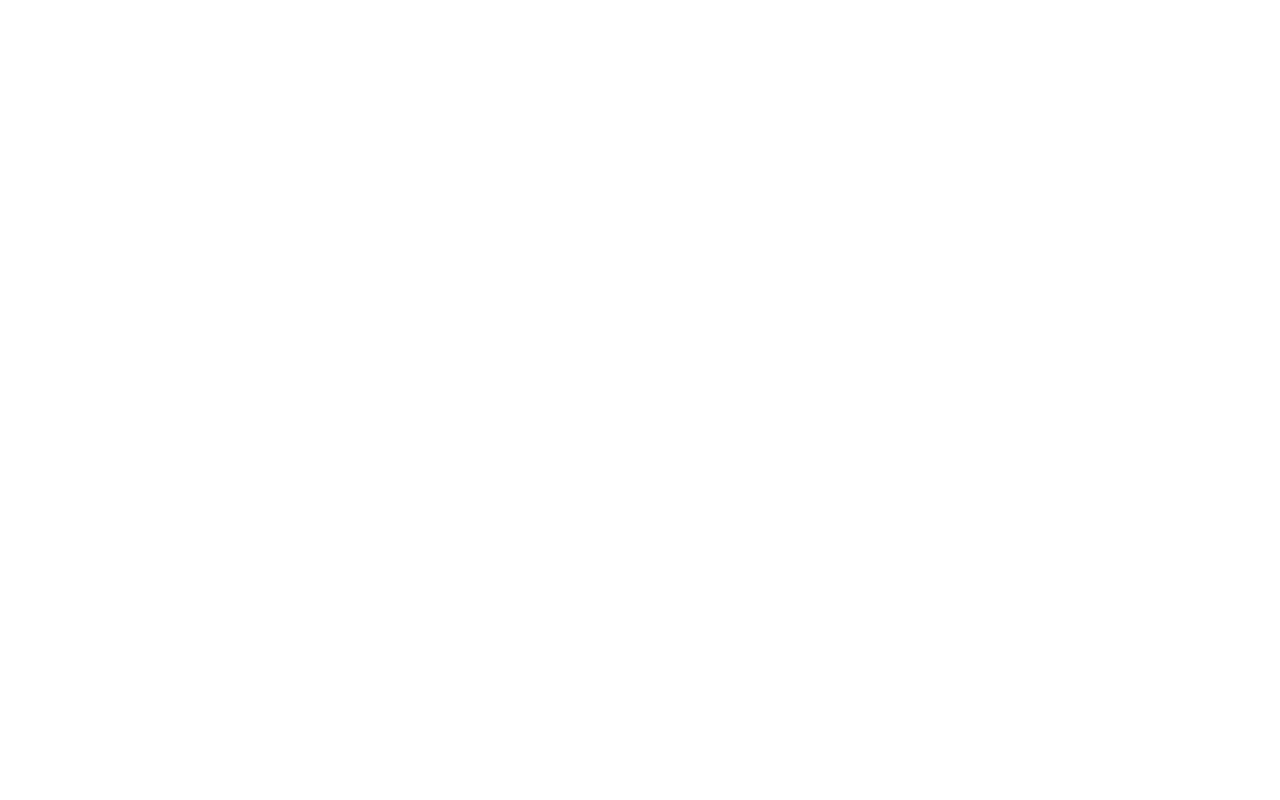
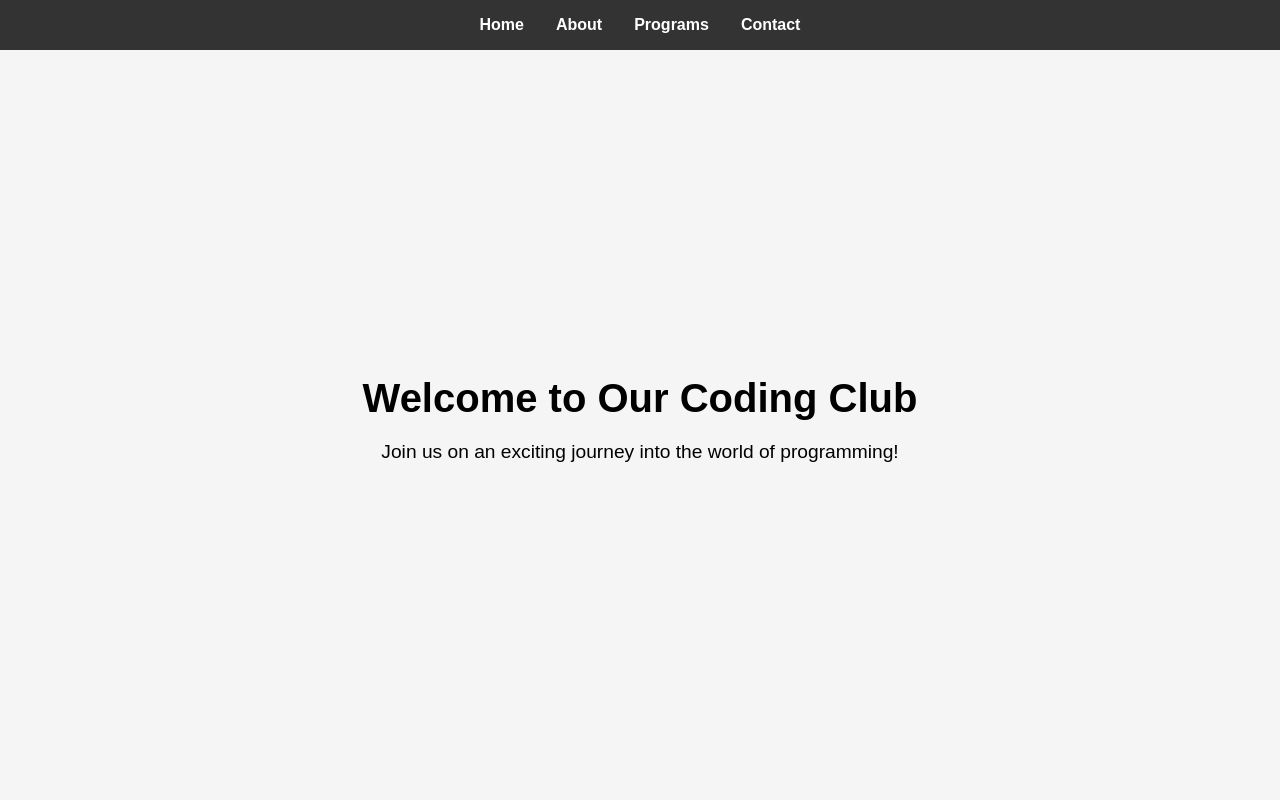
Before and after one commit to Imaad08/coding4kidz, a plain HTML site: page index.html in a window 1280 px wide. Shown: the top 800 px of the page. Drawn offline with Linux system fonts and the light colour scheme.

Commit message:
adskjf;asldkdjf

```diff
--- a/index.html
+++ b/index.html
@@ -1 +1,47 @@
-<!-- sadlfkjsad;lfjas;dflfj -->
+<!DOCTYPE html>
+<html lang="en">
+<head>
+    <meta charset="UTF-8">
+    <meta name="viewport" content="width=device-width, initial-scale=1.0">
+    <title>Coding Club</title>
+    <link rel="stylesheet" href="styles.css">
+</head>
+<body>
+    <nav>
+        <ul>
+            <li><a href="#home">Home</a></li>
+            <li><a href="#about">About</a></li>
+            <li><a href="#programs">Programs</a></li>
+            <li><a href="#contact">Contact</a></li>
+        </ul>
+    </nav>
+
+    <section id="home" class="grey-section">
+        <div class="content">
+            <h1>Welcome to Our Coding Club</h1>
+            <p>Join us on an exciting journey into the world of programming!</p>
+        </div>
+    </section>
+
+    <section id="about" class="orange-section">
+        <div class="content">
+            <h1>About Us</h1>
+            <p>We are a community of passionate coders dedicated to learning and growing together. Our club provides a supportive environment for both beginners and experienced programmers.</p>
+        </div>
+    </section>
+
+    <section id="programs" class="grey-section">
+        <div class="content">
+            <h1>Our Programs</h1>
+            <p>From web development to game design, we offer various programs to help you develop your coding skills. Join our workshops, hackathons, and coding challenges!</p>
+        </div>
+    </section>
+
+    <section id="contact" class="orange-section">
+        <div class="content">
+            <h1>Contact Us</h1>
+            <p>Ready to join? Reach out to us and become part of our coding community!</p>
+        </div>
+    </section>
+</body>
+</html>
--- /dev/null
+++ b/styles.css
@@ -0,0 +1,68 @@
+* {
+    margin: 0;
+    padding: 0;
+    box-sizing: border-box;
+    font-family: Arial, sans-serif;
+}
+
+nav {
+    position: fixed;
+    top: 0;
+    width: 100%;
+    background-color: #333;
+    padding: 1rem;
+    z-index: 1000;
+}
+
+nav ul {
+    list-style: none;
+    display: flex;
+    justify-content: center;
+    gap: 2rem;
+}
+
+nav a {
+    color: white;
+    text-decoration: none;
+    font-weight: bold;
+    transition: color 0.3s;
+}
+
+nav a:hover {
+    color: #ffa500;
+}
+
+section {
+    min-height: 100vh;
+    padding: 80px 20px 20px;
+    display: flex;
+    flex-direction: column;
+    justify-content: center;
+    align-items: center;
+    text-align: center;
+}
+
+.grey-section {
+    background-color: #f5f5f5;
+}
+
+.orange-section {
+    background-color: #ffa500;
+    color: white;
+}
+
+.content {
+    max-width: 1200px;
+    margin: 0 auto;
+}
+
+h1 {
+    font-size: 2.5rem;
+    margin-bottom: 1rem;
+}
+
+p {
+    font-size: 1.2rem;
+    line-height: 1.6;
+    margin-bottom: 1rem;
+}
```
